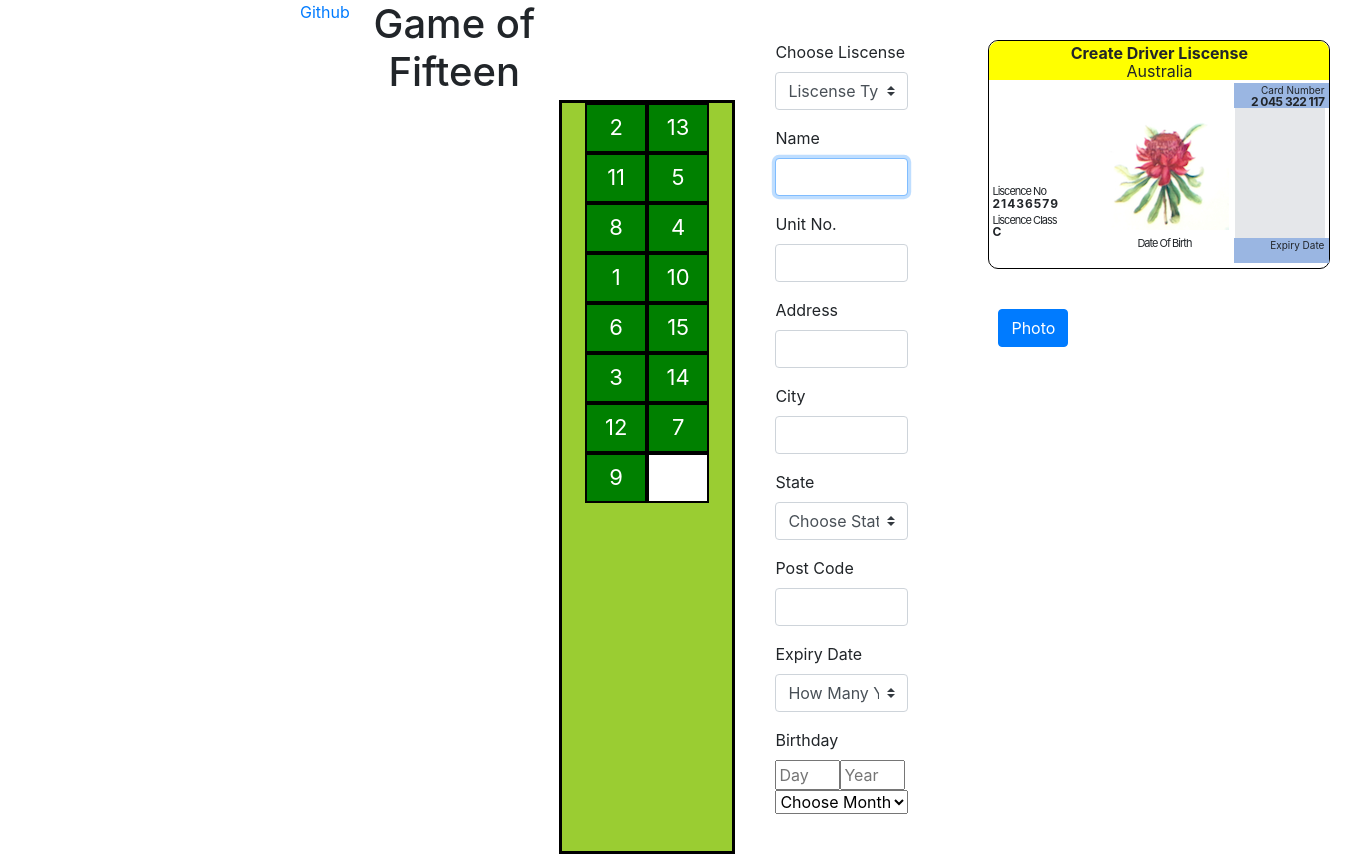
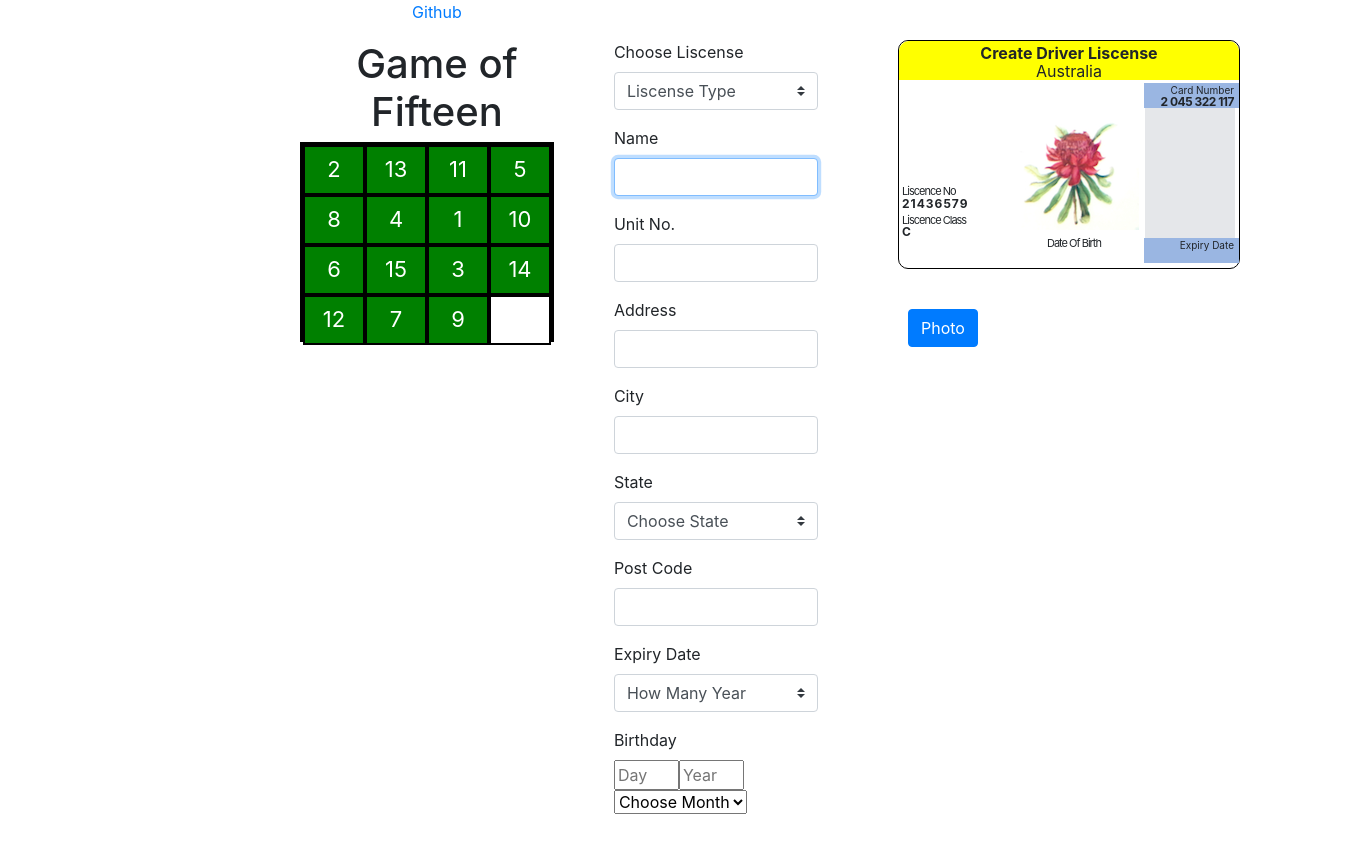
Before and after one commit to punyagit/react-project, a React (Create React App) app: page / in a window 1280 px wide. Shown: the whole page, 1370 px wide, since content can reach past the window. Built offline with nearby package versions, Linux system fonts and the light colour scheme.

Commit message:
fix ui and ready to deploy

```diff
--- a/src/component/gameOfFIfteen/fifteen.jsx
+++ b/src/component/gameOfFIfteen/fifteen.jsx
@@ -51,10 +51,14 @@ class Fifteen extends Component {
 
         return (
             <div id="main">
-                < p><a href="https://github.com/PunyaChapagain/react-project.git" target="blank">Github </a></p>
+                <div className="top">
+                    < p><a href="https://github.com/PunyaChapagain/react-project.git" target="blank">Github </a></p>
 
-                <h1> Game of Fifteen</h1>
-                <h1>{this.state.decison}</h1>
+                    <h1> Game of Fifteen</h1>
+                    <h1>{this.state.decison}</h1>
+
+                </div>
+
                 <div className="container1">
 
                     {
--- a/src/styles/gameOfFifteen.css
+++ b/src/styles/gameOfFifteen.css
@@ -1,6 +1,7 @@
 
 #main{
   display: flex;
+  flex-direction: column;
   text-align: center;
   margin-left: 300px;
 }
@@ -11,6 +12,8 @@
     background-color: yellowgreen;
     border: 3px solid black;
     width: 254px;
+    min-width:254px;
+    max-height:200px;
   }
 
   .num {
```
